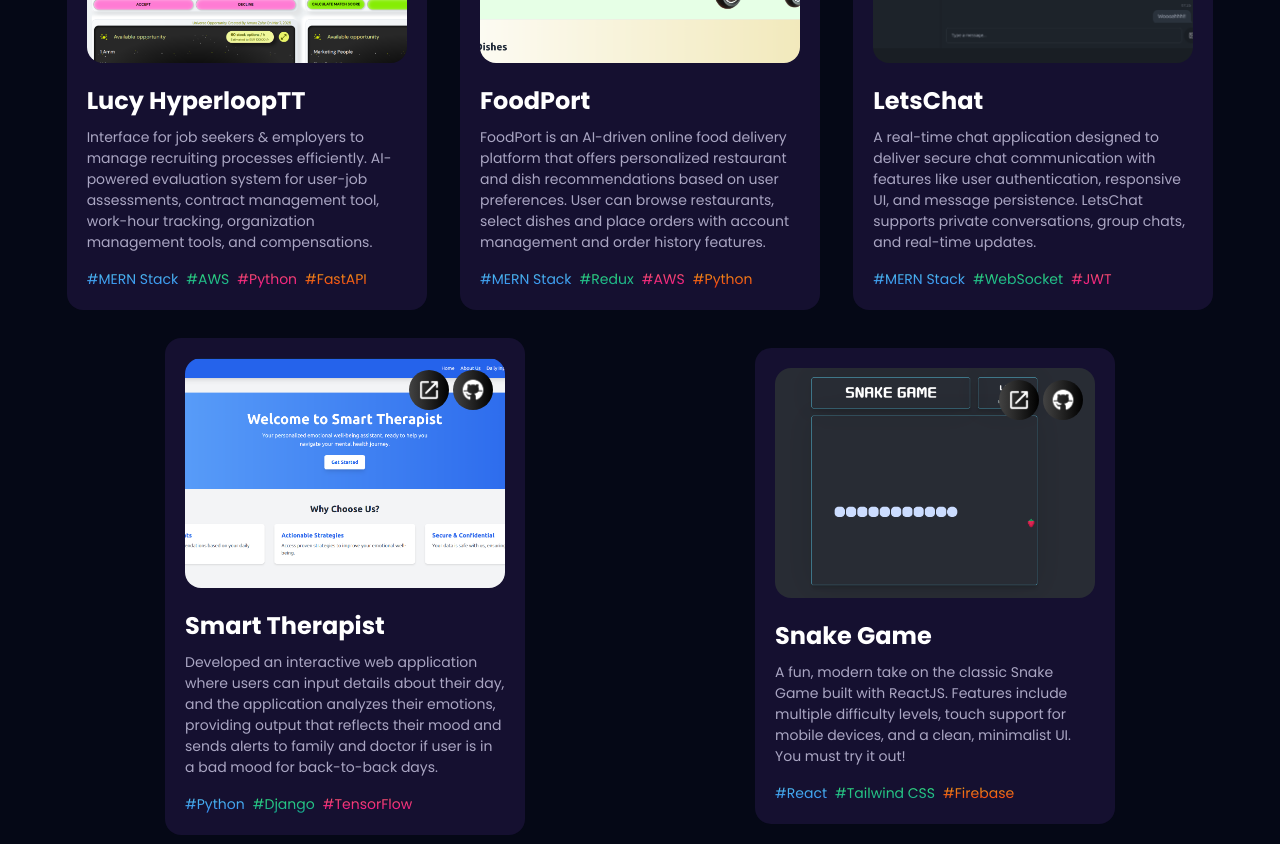
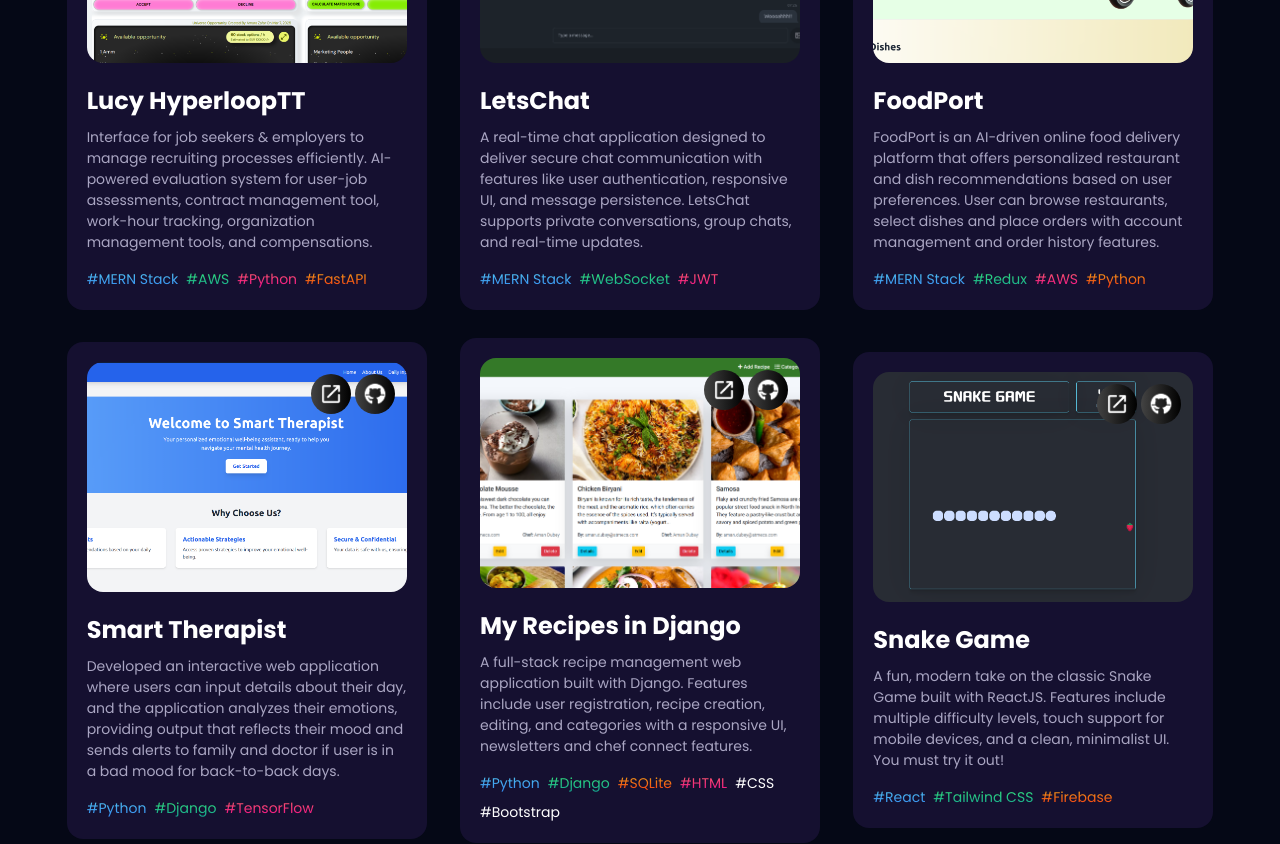
Before and after one commit to imunreal7/portfolio, a React (Create React App) app: page / in a window 1280 px wide. Shown: the part 5380-6224 px from the top of the page. Built offline with nearby package versions, Linux system fonts and the light colour scheme.

Commit message:
Updated readme

```diff
--- a/src/constants/index.js
+++ b/src/constants/index.js
@@ -199,6 +199,29 @@ const projects = [
         live_link: "https://app.lucydigital.io/",
     },
     {
+        name: "LetsChat",
+        description:
+            "A real-time chat application designed to deliver secure chat communication with features like user authentication, responsive UI, and message persistence. LetsChat supports private conversations, group chats, and real-time updates.",
+        tags: [
+            {
+                name: "MERN Stack",
+                color: "blue-text-gradient",
+            },
+            {
+                name: "WebSocket",
+                color: "green-text-gradient",
+            },
+            {
+                name: "JWT",
+                color: "pink-text-gradient",
+            },
+        ],
+        image: "../assets/LetsChat.png",
+        alt: "LetsChat",
+        source_code_link: "https://github.com/imunreal7/LetsChat",
+        live_link: "https://resonant-creponne-468d86.netlify.app/",
+    },
+    {
         name: "FoodPort",
         description:
             "FoodPort is an AI-driven online food delivery platform that offers personalized restaurant and dish recommendations based on user preferences. User can browse restaurants, select dishes and place orders with  account management and order history features.",
@@ -226,29 +249,6 @@ const projects = [
         live_link: "https://food-port-khaki.vercel.app/",
     },
     {
-        name: "LetsChat",
-        description:
-            "A real-time chat application designed to deliver secure chat communication with features like user authentication, responsive UI, and message persistence. LetsChat supports private conversations, group chats, and real-time updates.",
-        tags: [
-            {
-                name: "MERN Stack",
-                color: "blue-text-gradient",
-            },
-            {
-                name: "WebSocket",
-                color: "green-text-gradient",
-            },
-            {
-                name: "JWT",
-                color: "pink-text-gradient",
-            },
-        ],
-        image: "../assets/LetsChat.png",
-        alt: "LetsChat",
-        source_code_link: "https://github.com/imunreal7/LetsChat",
-        live_link: "https://resonant-creponne-468d86.netlify.app/",
-    },
-    {
         name: "Smart Therapist",
         description:
             "Developed an interactive web application where users can input details about their day, and the application analyzes their emotions, providing output that reflects their mood and sends alerts to family and doctor if user is in a bad mood for back-to-back days.",
@@ -270,6 +270,41 @@ const projects = [
         alt: "Smart Therapist",
         source_code_link: "https://github.com/imunreal7/smart_therapist",
         live_link: "https://smart-therapist.onrender.com/",
+    },
+    {
+        name: "My Recipes in Django",
+        description:
+            "A full-stack recipe management web application built with Django. Features include user registration, recipe creation, editing, and categories with a responsive UI, newsletters and chef connect features.",
+        tags: [
+            {
+                name: "Python",
+                color: "blue-text-gradient",
+            },
+            {
+                name: "Django",
+                color: "green-text-gradient",
+            },
+            {
+                name: "SQLite",
+                color: "orange-text-gradient",
+            },
+            {
+                name: "HTML",
+                color: "pink-text-gradient",
+            },
+            {
+                name: "CSS",
+                color: "purple-text-gradient",
+            },
+            {
+                name: "Bootstrap",
+                color: "cyan-text-gradient",
+            },
+        ],
+        image: "../assets/explore_recipes.png",
+        alt: "My Recipes in Django",
+        source_code_link: "https://github.com/imunreal7/my-recipes-in-django",
+        live_link: "https://github.com/imunreal7/my-recipes-in-django", // Add deployment link here if hosted live
     },
     {
         name: "Snake Game",
```
Also changed, not shown: public/assets/explore_recipes.png (added), 1 other file (tests, documents, lock files or other folders).
